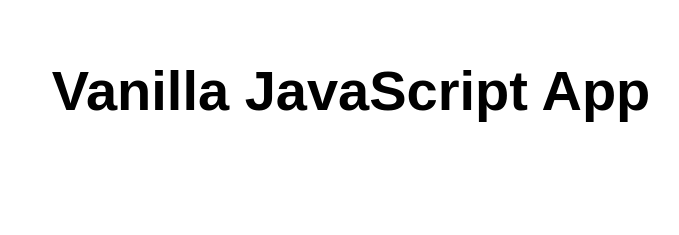
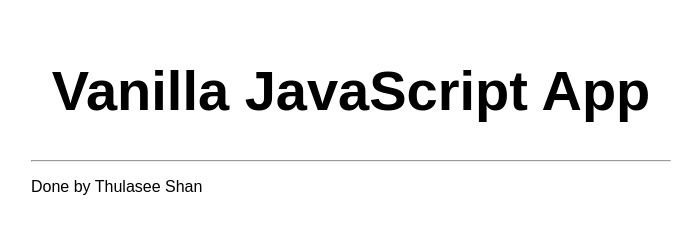
Before and after one commit to ThulaseeShan/SampleUoFWebSite, a website: page src/index.html in a window 1280 px wide. Shown: the whole page, without its empty margins (289-968 px from the left). Drawn offline with Linux system fonts and the light colour scheme.

Commit message:
Adding my name to Index page

```diff
--- a/src/index.html
+++ b/src/index.html
@@ -11,6 +11,12 @@
 <body>
   <main>
     <h1>Vanilla JavaScript App</h1>
+
+    <hr />
+
+    <p>
+    Done by Thulasee Shan
+    </p>
   </main>
 </body>
 
```
